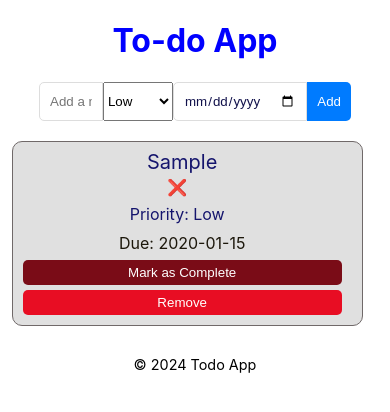
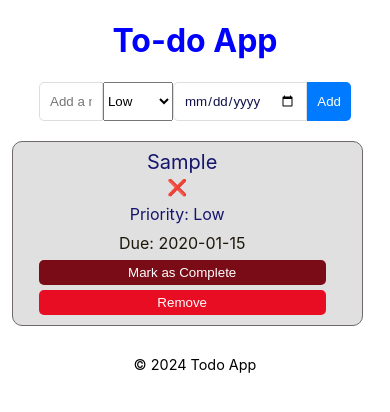
Before and after one commit to davidxv15/ToDo, a React (Create React App) app: page / in a window 390 px wide. Both pictures are taken after typing "Sample", "2020-01-15" into the empty fields and a click on the button "Add". Shown: the top 412 px of the page. Built offline with nearby package versions, Linux system fonts and the light colour scheme.

Commit message:
cleaning

```diff
--- a/src/components/TodoItem.css
+++ b/src/components/TodoItem.css
@@ -103,7 +103,7 @@ li button {
   li .actions {
     flex-direction: row;
     justify-content: flex-start;
-    width: 100%;
+    /* width: 100%; */
     gap: 5px;
     transform: translateX(0px);
   }
--- a/src/components/TodoList.css
+++ b/src/components/TodoList.css
@@ -41,13 +41,13 @@ li button:hover {
 
   li span,
   li button {
-    width: 100%; /* Make each span and button take full width */
+    width: 90%; /* Make each span and button take full width */
     text-align: center;
     align-self: center;
   }
 
   li .actions {
     flex-direction: column; /* Stack buttons vertically on smaller screens */
-    width: 100%;
+    /* width: 100%; */
   }
 }
```
